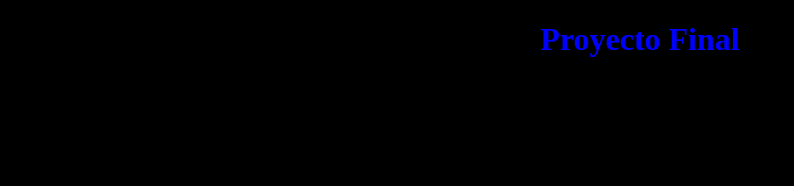
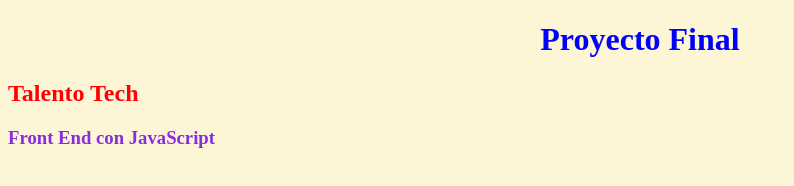
Before and after one commit to fergo2005/TT-Front-End-Js-2024, a plain HTML site: page index.html in a window 1280 px wide. Shown: the whole page, without its empty margins (0-794 px from the left). Drawn offline with Linux system fonts and the light colour scheme.

Commit message:
otro cambia mas

```diff
--- a/style.css
+++ b/style.css
@@ -1,8 +1,14 @@
 body{
-    background-color: black;
+    background-color: rgba(245, 207, 36, 0.183);
 }
 h1 {
     /* color: azure; */
     color: blue;
     text-align: center;
 }
+h2 {
+    color: rgb(255, 0, 4);
+}
+h3 {
+    color: blueviolet;
+}
```
